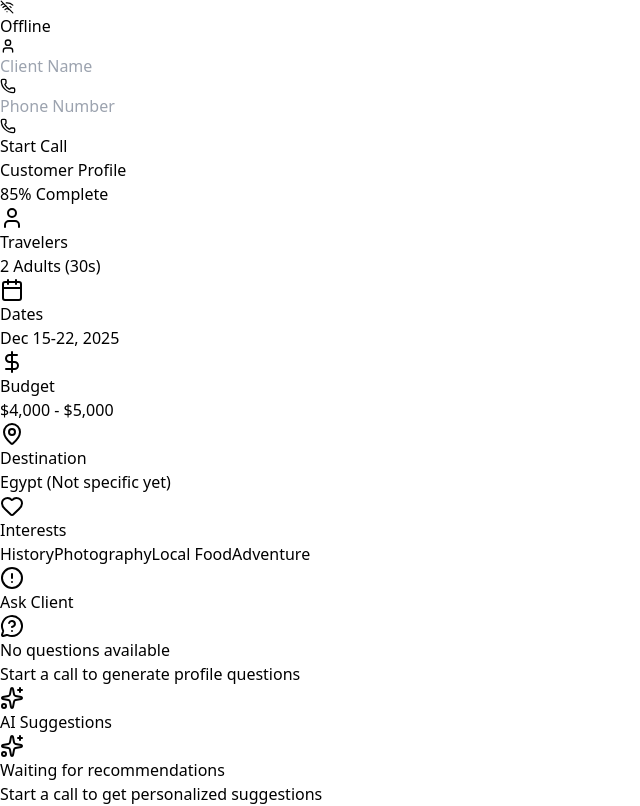
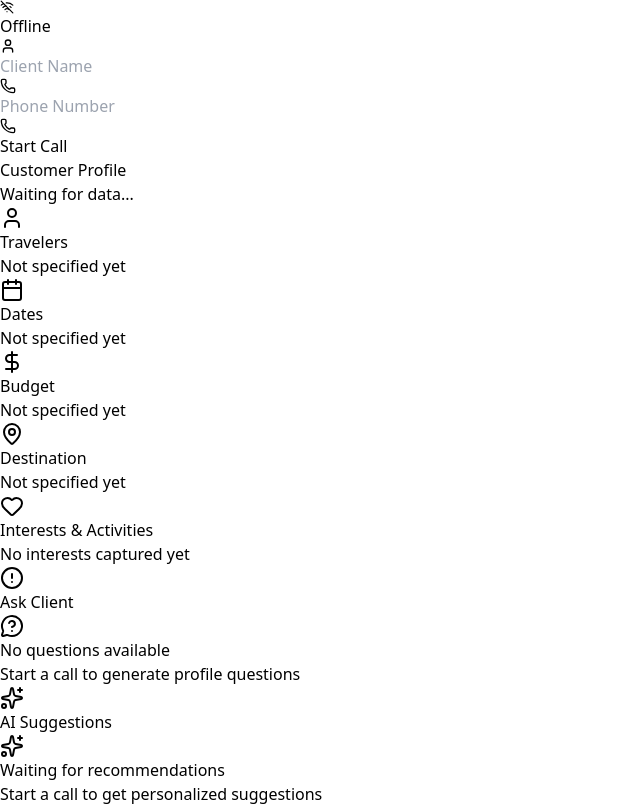
Before and after one commit to Seifkassab20/Real-Time-Multi-Agent-System-for-Travel-Personalization-and-Proposal-Generation-System, a React app in the folder frontend/: page / in a window 1280 px wide. Shown: the whole page, without its empty margins (0-640 px from the left). Built offline with nearby package versions, Linux system fonts and the light colour scheme; the HTML template or start-up script is replaced by a standard one.

Commit message:
Send real-time customer profile updates from backend to frontend for dynamic display in the UI.

```diff
--- a/frontend/src/App.jsx
+++ b/frontend/src/App.jsx
@@ -31,6 +31,7 @@ const TravelDashboard = () => {
   const [questionsLoading, setQuestionsLoading] = useState(false);
   const [questionsError, setQuestionsError] = useState(null);
   const [recommendations, setRecommendations] = useState(null);
+  const [customerProfile, setCustomerProfile] = useState(null);
   const currentCallIdRef = useRef(null);
 
   const mediaStreamRef = useRef(null);
@@ -145,6 +146,11 @@ const TravelDashboard = () => {
           }
         } else if (message.type === 'profile_update') {
           console.log('Profile updated:', message.profile);
+          setCustomerProfile({
+            ...message.profile,
+            lastUpdated: new Date().toLocaleTimeString(),
+            segment: message.segment
+          });
         } else if (message.type === 'recommendations') {
           console.log('Recommendations received:', message);
           setRecommendations({
@@ -388,69 +394,118 @@ const TravelDashboard = () => {
           <div className="bg-white p-6 rounded-2xl shadow-sm border border-slate-100">
             <div className="flex justify-between items-start mb-6">
               <h2 className="text-xl font-bold text-slate-800">Customer Profile</h2>
-              <span className="bg-green-100 text-green-700 text-xs font-bold px-3 py-1.5 rounded-full">
-                85% Complete
-              </span>
+              {customerProfile?.lastUpdated ? (
+                <span className="bg-green-100 text-green-700 text-xs font-bold px-3 py-1.5 rounded-full flex items-center gap-1">
+                  <RefreshCw className="w-3 h-3" />
+                  Updated {customerProfile.lastUpdated}
+                </span>
+              ) : (
+                <span className="bg-slate-100 text-slate-500 text-xs font-bold px-3 py-1.5 rounded-full">
+                  Waiting for data...
+                </span>
+              )}
             </div>
 
             <div className="grid grid-cols-1 md:grid-cols-2 gap-y-8 gap-x-8">
               {/* Travelers */}
               <div className="flex gap-4">
-                <div className="bg-blue-50 p-2.5 rounded-lg h-fit">
-                  <User className="text-blue-600 w-5 h-5" />
+                <div className={`p-2.5 rounded-lg h-fit ${customerProfile?.adults || customerProfile?.children ? 'bg-blue-50' : 'bg-slate-50'}`}>
+                  <User className={`w-5 h-5 ${customerProfile?.adults || customerProfile?.children ? 'text-blue-600' : 'text-slate-400'}`} />
                 </div>
                 <div>
                   <p className="text-xs font-medium text-gray-400 uppercase tracking-wide mb-1">Travelers</p>
-                  <p className="font-semibold text-slate-800">2 Adults (30s)</p>
+                  <p className="font-semibold text-slate-800">
+                    {customerProfile?.adults || customerProfile?.children ? (
+                      <>
+                        {customerProfile?.adults && `${customerProfile.adults} Adult${parseInt(customerProfile.adults) > 1 ? 's' : ''}`}
+                        {customerProfile?.adults && customerProfile?.children && ', '}
+                        {customerProfile?.children && `${customerProfile.children} Child${parseInt(customerProfile.children) > 1 ? 'ren' : ''}`}
+                        {customerProfile?.children_ages && ` (Age: ${customerProfile.children_ages})`}
+                      </>
+                    ) : (
+                      <span className="text-slate-400 font-normal">Not specified yet</span>
+                    )}
+                  </p>
                 </div>
               </div>
 
               {/* Dates */}
               <div className="flex gap-4">
-                <div className="bg-blue-50 p-2.5 rounded-lg h-fit">
-                  <Calendar className="text-blue-600 w-5 h-5" />
+                <div className={`p-2.5 rounded-lg h-fit ${customerProfile?.check_in || customerProfile?.check_out ? 'bg-blue-50' : 'bg-slate-50'}`}>
+                  <Calendar className={`w-5 h-5 ${customerProfile?.check_in || customerProfile?.check_out ? 'text-blue-600' : 'text-slate-400'}`} />
                 </div>
                 <div>
                   <p className="text-xs font-medium text-gray-400 uppercase tracking-wide mb-1">Dates</p>
-                  <p className="font-semibold text-slate-800">Dec 15-22, 2025</p>
+                  <p className="font-semibold text-slate-800">
+                    {customerProfile?.check_in || customerProfile?.check_out ? (
+                      <>
+                        {customerProfile?.check_in || 'TBD'} - {customerProfile?.check_out || 'TBD'}
+                      </>
+                    ) : (
+                      <span className="text-slate-400 font-normal">Not specified yet</span>
+                    )}
+                  </p>
                 </div>
               </div>
 
               {/* Budget */}
               <div className="flex gap-4">
-                <div className="bg-blue-50 p-2.5 rounded-lg h-fit">
-                  <DollarSign className="text-blue-600 w-5 h-5" />
+                <div className={`p-2.5 rounded-lg h-fit ${customerProfile?.budget ? 'bg-blue-50' : 'bg-slate-50'}`}>
+                  <DollarSign className={`w-5 h-5 ${customerProfile?.budget ? 'text-blue-600' : 'text-slate-400'}`} />
                 </div>
                 <div>
                   <p className="text-xs font-medium text-gray-400 uppercase tracking-wide mb-1">Budget</p>
-                  <p className="font-semibold text-slate-800">$4,000 - $5,000</p>
+                  <p className="font-semibold text-slate-800">
+                    {customerProfile?.budget ? (
+                      `$${Number(customerProfile.budget).toLocaleString()}`
+                    ) : (
+                      <span className="text-slate-400 font-normal">Not specified yet</span>
+                    )}
+                  </p>
                 </div>
               </div>
 
               {/* Destination */}
               <div className="flex gap-4">
-                <div className="bg-blue-50 p-2.5 rounded-lg h-fit">
-                  <MapPin className="text-blue-600 w-5 h-5" />
+                <div className={`p-2.5 rounded-lg h-fit ${customerProfile?.city ? 'bg-blue-50' : 'bg-slate-50'}`}>
+                  <MapPin className={`w-5 h-5 ${customerProfile?.city ? 'text-blue-600' : 'text-slate-400'}`} />
                 </div>
                 <div>
                   <p className="text-xs font-medium text-gray-400 uppercase tracking-wide mb-1">Destination</p>
-                  <p className="font-semibold text-slate-800">Egypt <span className="font-normal text-gray-500 text-sm">(Not specific yet)</span></p>
+                  <p className="font-semibold text-slate-800">
+                    {customerProfile?.city ? (
+                      customerProfile.city
+                    ) : (
+                      <span className="text-slate-400 font-normal">Not specified yet</span>
+                    )}
+                  </p>
                 </div>
               </div>
 
               {/* Interests - Spans full width on mobile, standard on desktop */}
               <div className="flex gap-4 md:col-span-2 items-start mt-2">
-                <div className="bg-blue-50 p-2.5 rounded-lg h-fit shrink-0">
-                  <Heart className="text-blue-600 w-5 h-5" />
+                <div className={`p-2.5 rounded-lg h-fit shrink-0 ${(customerProfile?.activities?.length > 0 || customerProfile?.preferences?.length > 0) ? 'bg-blue-50' : 'bg-slate-50'}`}>
+                  <Heart className={`w-5 h-5 ${(customerProfile?.activities?.length > 0 || customerProfile?.preferences?.length > 0) ? 'text-blue-600' : 'text-slate-400'}`} />
                 </div>
                 <div>
-                  <p className="text-xs font-medium text-gray-400 uppercase tracking-wide mb-2">Interests</p>
+                  <p className="text-xs font-medium text-gray-400 uppercase tracking-wide mb-2">Interests & Activities</p>
                   <div className="flex flex-wrap gap-2">
-                    {["History", "Photography", "Local Food", "Adventure"].map((tag) => (
-                      <span key={tag} className="bg-blue-50 text-blue-700 px-4 py-1.5 rounded-full text-sm font-medium border border-blue-100">
-                        {tag}
-                      </span>
-                    ))}
+                    {customerProfile?.activities?.length > 0 || customerProfile?.preferences?.length > 0 ? (
+                      <>
+                        {customerProfile?.activities?.map((activity, idx) => (
+                          <span key={`act-${idx}`} className="bg-green-50 text-green-700 px-4 py-1.5 rounded-full text-sm font-medium border border-green-100">
+                            {activity}
+                          </span>
+                        ))}
+                        {customerProfile?.preferences?.map((pref, idx) => (
+                          <span key={`pref-${idx}`} className="bg-blue-50 text-blue-700 px-4 py-1.5 rounded-full text-sm font-medium border border-blue-100">
+                            {pref}
+                          </span>
+                        ))}
+                      </>
+                    ) : (
+                      <span className="text-slate-400 text-sm">No interests captured yet</span>
+                    )}
                   </div>
                 </div>
               </div>
```
Also changed, not shown: 1 other file (tests, documents, lock files or other folders).
